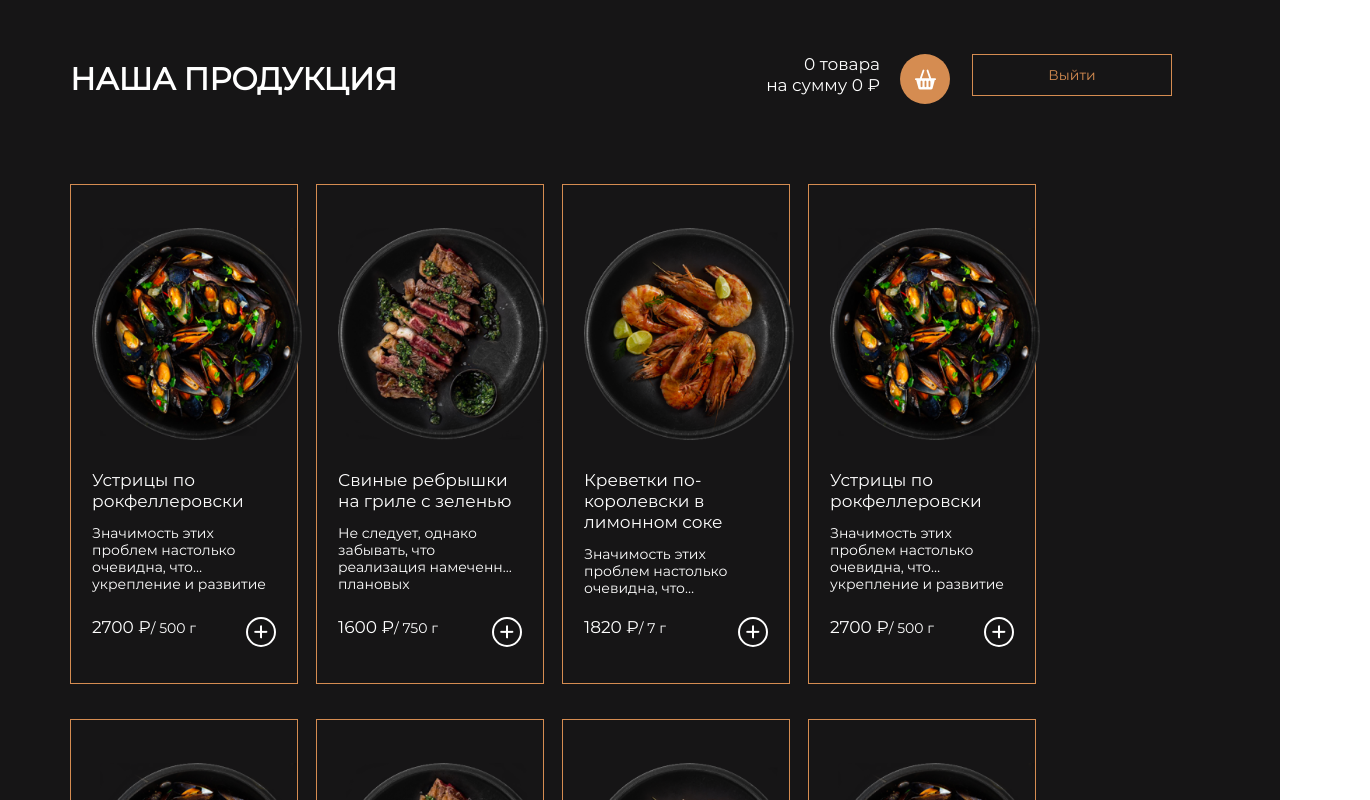
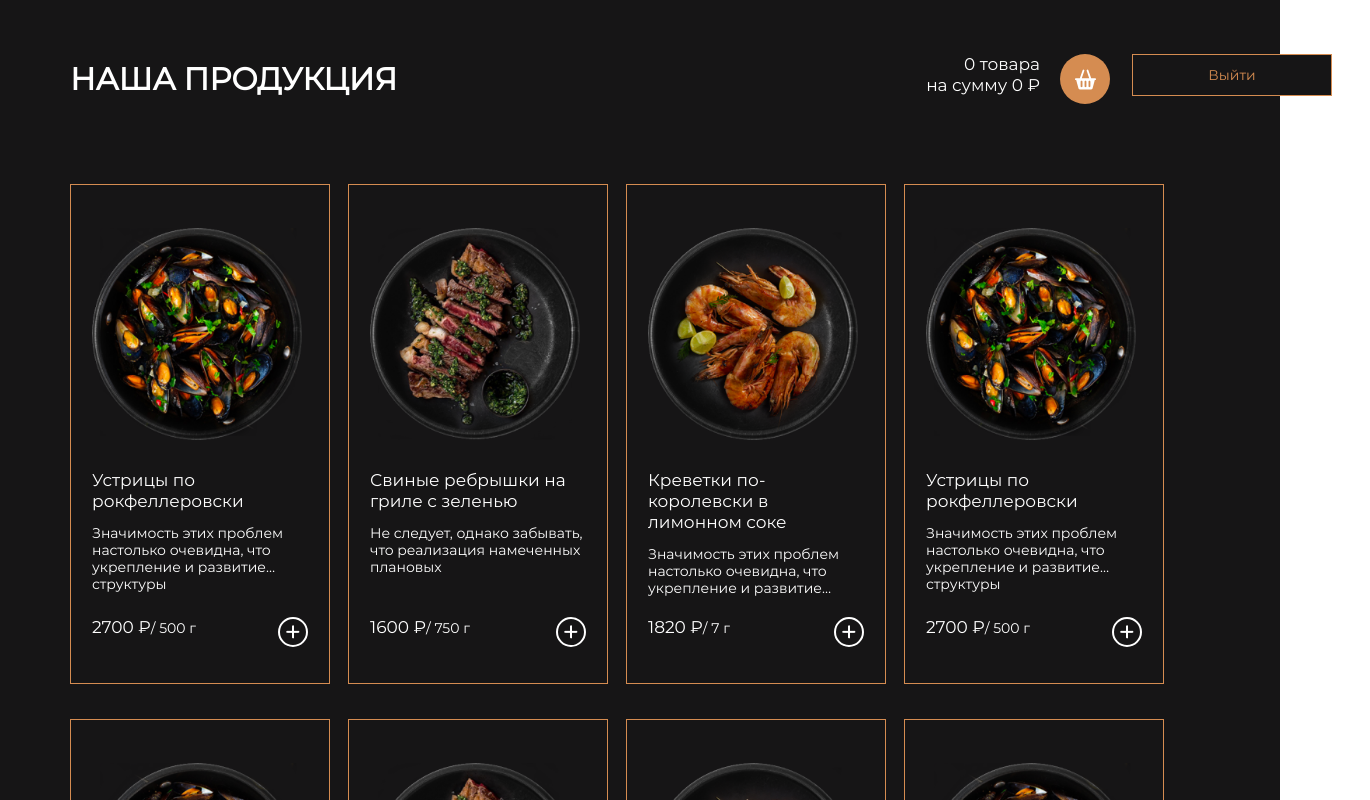
Before and after one commit to 89811421793/food-menu, a React (Create React App) app: page / in a window 1280 px wide. Shown: the top 800 px of the page, 1370 px wide, since content can reach past the window. Built offline with nearby package versions, Linux system fonts and the light colour scheme.

Commit message:
пропущена точка в стилях главной страницы - поправлено

```diff
--- a/src/pages/products/products.module.css
+++ b/src/pages/products/products.module.css
@@ -1,4 +1,4 @@
-container {
+.container {
     width: 1300px;
     margin: 0 auto;
 }
```
